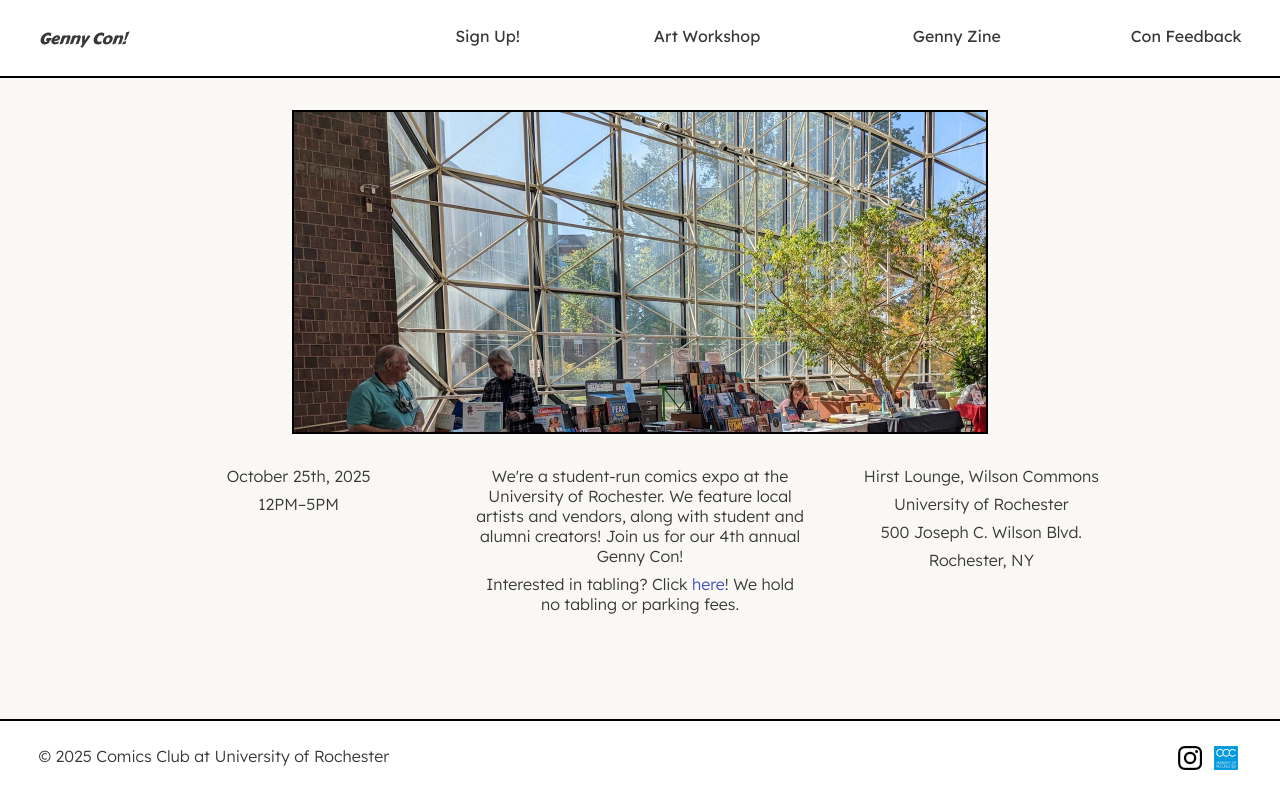
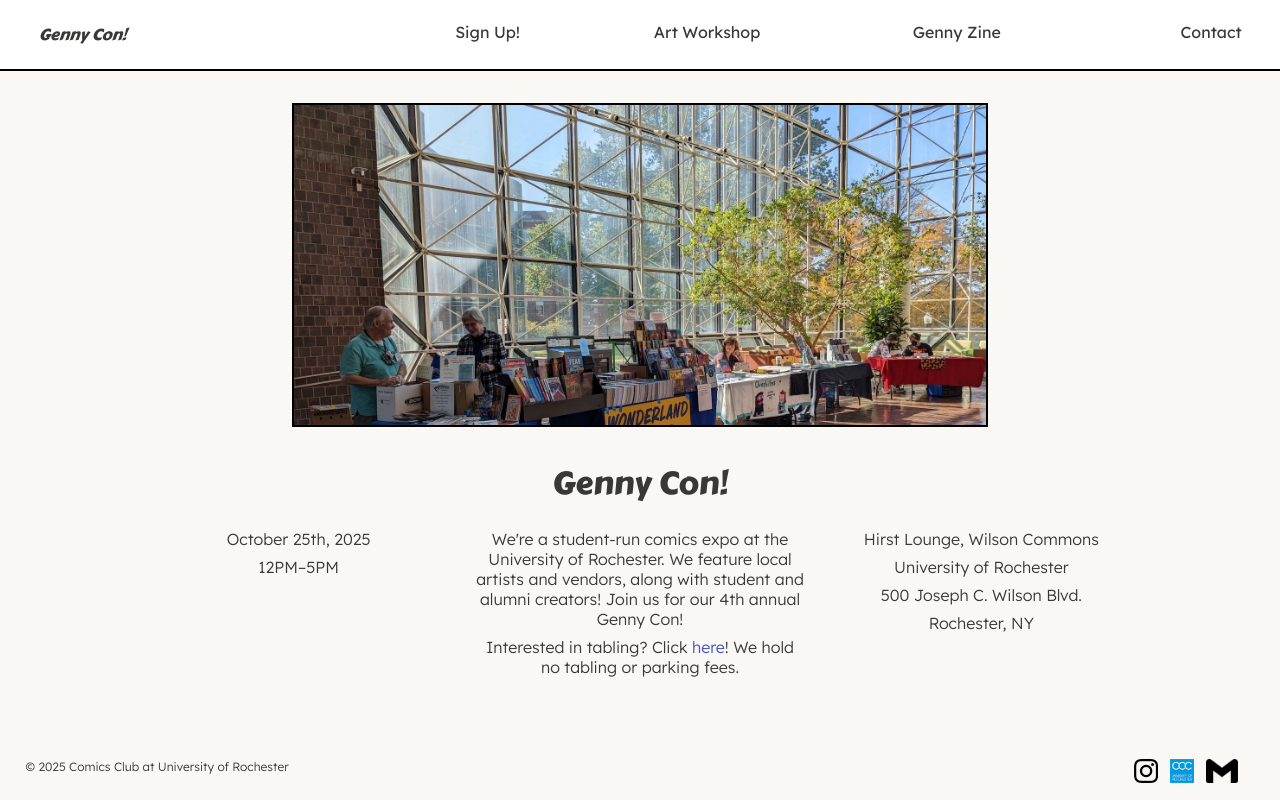
Before and after one commit to urcomics/gennycon, a plain HTML site: page index.html in a window 1280 px wide. Drawn offline with nearby package versions, Linux system fonts and the light colour scheme.

Commit message:
footer fix

```diff
--- a/css/nav.css
+++ b/css/nav.css
@@ -4,7 +4,7 @@ nav #navbar{
     top: 0;
     display: grid;
     grid-template-columns: 20% 80%;
-    padding: 2vw 3vw;
+    padding: 1.7vw 3vw;
     z-index: 3;
     background-color: white;
     border-bottom: 2px black solid;
--- a/css/styles.css
+++ b/css/styles.css
@@ -1,3 +1,10 @@
+html, body{
+    height: 100%;
+    margin: 0;
+    display: flex;
+    flex-direction: column;
+}
+
 body{
     background-color: rgb(250, 248, 244);
     color: rgb(56, 57, 55);
@@ -5,13 +12,15 @@ body{
     font-family: "lexend", sans-serif;
 }
 
+body > .container {
+    flex: 1;
+}
+
 .container{
     margin: 0 auto;
-    /* margin-top: 100px; */
 	width: 80%;
 	max-width: 1200px;
     z-index: 2;
-    padding-bottom: 90px;
 }
 
 .san_col{
@@ -46,8 +55,14 @@ a:hover{
     background-color: rgb(64, 81, 194);
 }
 
-h1, h2{
+h1{
+    text-align: center;
+    font-family: "Carter One", sans-serif;
     font-weight: 500;
+}
+
+h2{
+    font-weight: 400;
 }
 
 ul{
@@ -76,26 +91,23 @@ ul{
 .slide_img img{
     display: block;
     margin: auto;
-    /* max-height: 100%;
-    max-width: 100%; */
+    max-width: 100%;
 }
 
 footer #footer{
     display: grid;
     grid-template-columns: 50% 50%;
-    background-color: white;
-    border-top: 2px solid black;
-    position: fixed;
     bottom: 0;
     width: 100%;
     z-index: 1;
 }
 .footer_left{
-    padding: 2vw 3vw;
+    font-size: 12px;
+    padding: 2vw 3vw 1vw 2vw;
 }
 .footer_right{
     text-align: right;
-    padding: 2vw 3vw;
+    padding: 2vw 3vw 1vw 2vw;
 }
 .footer_link img{
     height: 24px;
--- a/inc/footer.html
+++ b/inc/footer.html
@@ -2,6 +2,7 @@
     <p>&copy 2025 Comics Club at University of Rochester</p>
 </div>
 <div class="footer_right">
-    <a href="https://www.instagram.com/ur.comics/" class="footer_link"><img src="../img/instagram.png" alt="instagram logo"></a>
-    <a href="https://ccc.rochester.edu/feeds?type=club&type_id=30851&tab=home" class="footer_link"><img src="../img/ccc.png" alt="UR CCC logo"></a>
+    <a href="https://www.instagram.com/ur.comics/" class="footer_link"><img src="../img/instagram.png" alt="instagram"></a>
+    <a href="https://ccc.rochester.edu/feeds?type=club&type_id=30851&tab=home" class="footer_link"><img src="../img/ccc.png" alt="UR CCC"></a>
+    <a href="../contact.html" class="footer_link"><img src="../img/gmail.png" alt="gmail"></a>
 </div>
--- a/inc/nav.html
+++ b/inc/nav.html
@@ -6,6 +6,6 @@
     <div><a href="./artists.html">Sign Up!</a></div>
     <div><a href="./workshop.html">Art Workshop</a></div>
     <div><a href="./gennyzine.html">Genny Zine</a></div>
-    <div><a href="./feedback.html">Con Feedback</a></div>
+    <div><a href="./contact.html">Contact</a></div>
 </div>
 <!-- <a onclick="nightMode()" id="nightToggle" title="toggle dark mode" href="#">&#9788;</a> -->
--- a/index.html
+++ b/index.html
@@ -25,13 +25,14 @@
                     <img src="./img/gennycon_flyer.png" alt="genny con flyer">
                 </div> -->
                 <div class="slide_img">
-                    <img src="./img/gennycon2.jpg" alt="image taken at genny con" width="800">
+                    <img src="./img/gennycon2.jpg" alt="image taken at genny con">
                 </div>
                 <!-- <div class="slide_img">
-                    <img src="./img/gennycon.jpg" alt="another image taken at genny con" width="800">
+                    <img src="./img/gennycon.jpg" alt="another image taken at genny con">
                 </div> -->
             </div>
         </div>
+        <h1>Genny Con!</h1>
         <div class="san_col">
             <div>
                 <p>October 25th, 2025
```
Also changed, not shown: img/gmail.png (added).
